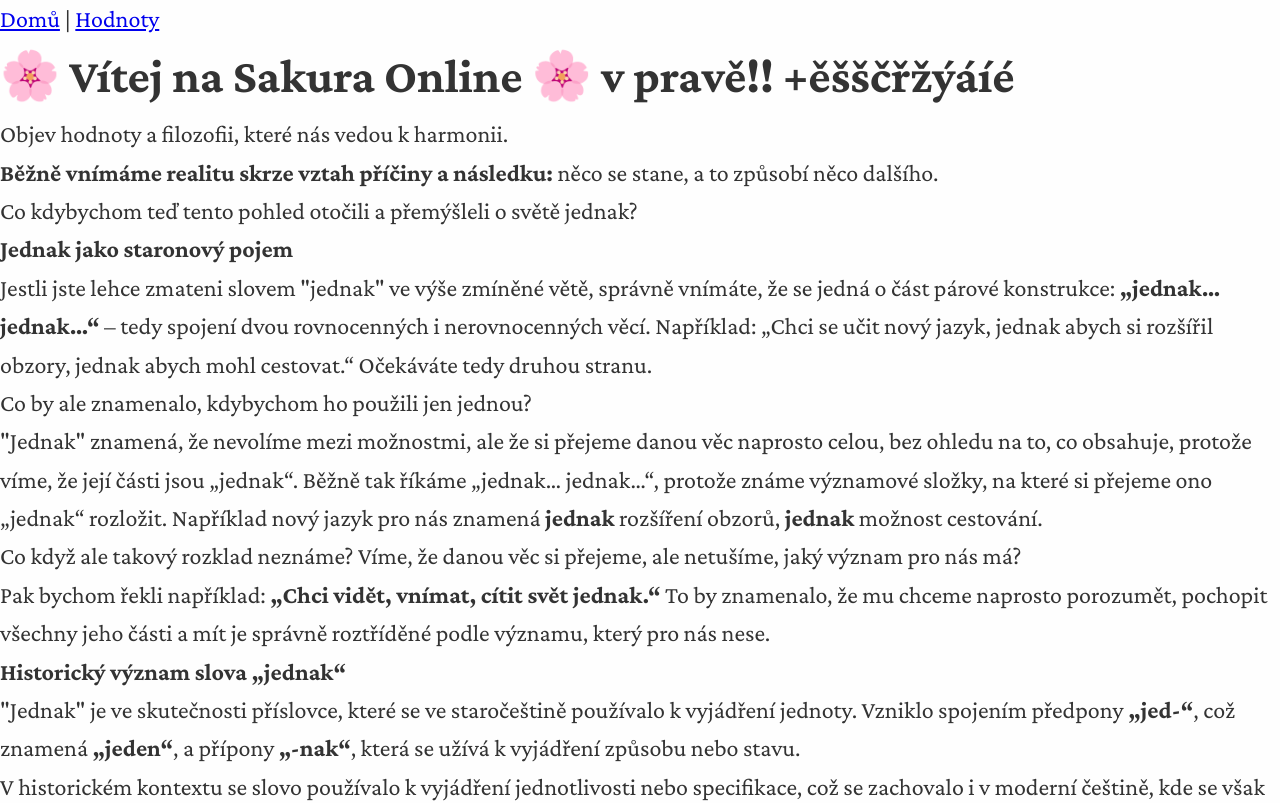
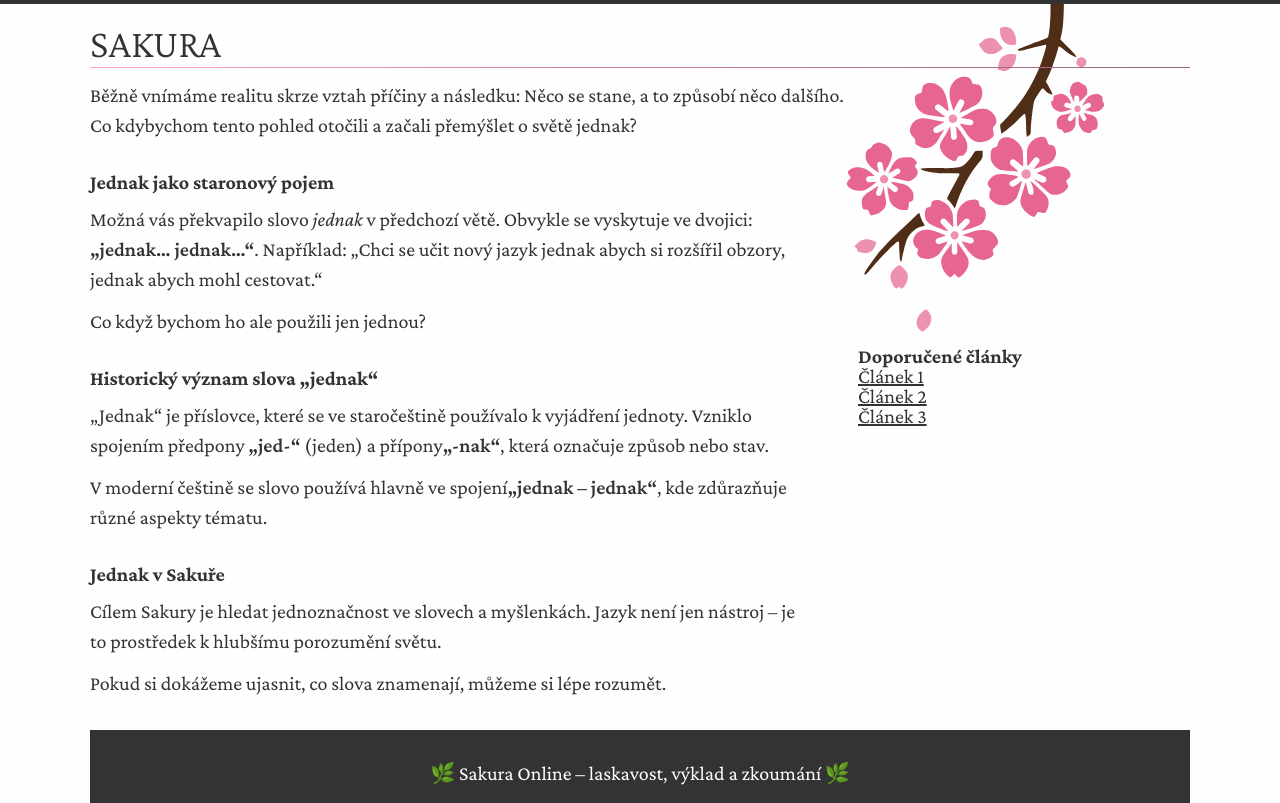
Before and after one commit to bibiviolet2/sakura-client, a React (Create React App) app: page / in a window 1280 px wide. Shown: the top 803 px of the page. Built offline with nearby package versions, Linux system fonts and the light colour scheme.

Commit message:
sakura online

```diff
--- a/src/App.tsx
+++ b/src/App.tsx
@@ -6,9 +6,9 @@
 const App = () => {
   return (
     <Router>
-      <nav>
+      {/* <nav>
         <Link to="/">Domů</Link> | <Link to="/hodnoty">Hodnoty</Link>
-      </nav>
+      </nav> */}
       <Routes>
         <Route path="/" element={<Home />} />
         <Route path="/:categoryId" element={<Category />} />
--- a/src/pages/Home.tsx
+++ b/src/pages/Home.tsx
@@ -1,45 +1,76 @@
-import { Link } from "react-router-dom";
-import styles from "@styles/Home.module.scss"; // Sass styl pro stránku
+import styles from "@styles/Home.module.scss";
 
 const Home = () => {
   return (
-    <div className={styles.homeContainer}>
-      <header className={styles.header}>
-        <h1>🌸 Vítej na Sakura Online 🌸 v pravě!! +ěšščřžýáíé</h1>
-        <p>Objev hodnoty a filozofii, které nás vedou k harmonii.</p>
+    <div className="container container--main">
+      <header className="header">
+        <h1 className="header__title">Sakura <span className="hidden">Online</span></h1>
+        <p>
+          Běžně vnímáme realitu skrze vztah příčiny a následku:
+          Něco se stane, a to způsobí něco dalšího.
+        <br />
+          Co kdybychom tento pohled otočili a začali přemýšlet o světě jednak?
+        </p>
       </header>
 
-	  <p><strong>Běžně vnímáme realitu skrze vztah příčiny a následku:</strong> něco se stane, a to způsobí něco dalšího.<br /> Co kdybychom teď tento pohled otočili a přemýšleli o světě jednak?</p>
-<p><strong>Jednak jako staronový pojem</strong></p>
-<p>Jestli jste lehce zmateni slovem "jednak" ve výše zmíněné větě, správně vnímáte, že se jedná o část párové konstrukce: <strong>„jednak… jednak…“</strong> – tedy spojení dvou rovnocenných i nerovnocenných věcí. Například: „Chci se učit nový jazyk, jednak abych si rozšířil obzory, jednak abych mohl cestovat.“ Očekáváte tedy druhou stranu.</p>
-<p>Co by ale znamenalo, kdybychom ho použili jen jednou?</p>
-<p>"Jednak" znamená, že nevolíme mezi možnostmi, ale že si přejeme danou věc naprosto celou, bez ohledu na to, co obsahuje, protože víme, že její části jsou „jednak“. Běžně tak říkáme „jednak… jednak…“, protože známe významové složky, na které si přejeme ono „jednak“ rozložit. Například nový jazyk pro nás znamená <strong>jednak</strong> rozšíření obzorů, <strong>jednak</strong> možnost cestování.</p>
-<p>Co když ale takový rozklad neznáme? Víme, že danou věc si přejeme, ale netušíme, jaký význam pro nás má?</p>
-<p>Pak bychom řekli například: <strong>„Chci vidět, vnímat, cítit svět jednak.“</strong> To by znamenalo, že mu chceme naprosto porozumět, pochopit všechny jeho části a mít je správně roztříděné podle významu, který pro nás nese.</p>
-<p><strong>Historický význam slova „jednak“</strong></p>
-<p>"Jednak" je ve skutečnosti příslovce, které se ve staročeštině používalo k vyjádření jednoty. Vzniklo spojením předpony <strong>„jed-“</strong>, což znamená <strong>„jeden“</strong>, a přípony <strong>„-nak“</strong>, která se užívá k vyjádření způsobu nebo stavu.</p>
-<p>V historickém kontextu se slovo používalo k vyjádření jednotlivosti nebo specifikace, což se zachovalo i v moderní češtině, kde se však momentálně užívá téměř výhradně ve spojení <strong>„jednak – jednak“</strong>.</p>
-<p>Dnes se slovo „jednak“ používá především k oddělování nebo spojování myšlenek a vět, čímž zdůrazňuje pluralitu nebo různé aspekty daného tématu.</p>
-<p><strong>Jednak v Sakuře</strong></p>
-<p>My ale budeme svět "otáčet" a ze všech těch dvoj a víceznačností slov nacházet jednoznačnost, ve které je možno si porozumět a shodnout se na tom, co dané slovo vlastně znamená. Protože to je základ každé pravé komunikace. Rozumíme si?</p>
-<p>Ano - Ne</p>
-<p>Pokud ano, dovoluji si tímto propůjčit staronové slovo <strong>„jednak“</strong> a dát mu nový význam, který budu užívat pouze v rámci <strong>Sakury</strong>, což je můj <strong>osobní projekt hledání skutečných významů a definic</strong>. Doufám, že mi všichni jazyk znalci odpustí tento prohřešek vůči úctě k českému jazyku, který ovládám tak, jako člověk, který tady žije s vámi a dívá se na svět stejnýma očima. A pokud vám díky tomu mohu přiblížit, jak by se dal vidět svět jednak, bude to snad i jedna věc, která by nám pomohla si lépe rozumět.</p>
-<p>Takže, jak jsme na tom nyní?</p>
+      <div className={styles.layout}>
+        <main className={styles.layoutMain} role="main">
+          <article className={styles.article}>
+            <h2 className={styles.articleTitle}>Jednak jako staronový pojem</h2>
+            <p>
+              Možná vás překvapilo slovo <em>jednak</em> v předchozí větě.
+              Obvykle se vyskytuje ve dvojici: <strong>„jednak… jednak…“</strong>.
+              Například: „Chci se učit nový jazyk jednak abych si rozšířil
+              obzory, jednak abych mohl cestovat.“
+            </p>
+            <p>Co když bychom ho ale použili jen jednou?</p>
+          </article>
 
-      <section className={styles.categories}>
-        <h2>Prozkoumej kategorie</h2>
-        <ul>
-          <li>
-            <Link to="/hodnoty">💖 Hodnoty</Link>
-          </li>
-          <li>
-            <Link to="/filozofie">📖 Filozofie</Link>
-          </li>
-        </ul>
-      </section>
+          <article className={styles.article}>
+            <h2 className={styles.articleTitle}>Historický význam slova „jednak“</h2>
+            <p>
+              „Jednak“ je příslovce, které se ve staročeštině používalo k vyjádření jednoty.
+              Vzniklo spojením předpony <strong>„jed-“</strong> (jeden) a přípony
+              <strong>„-nak“</strong>, která označuje způsob nebo stav.
+            </p>
+            <p>
+              V moderní češtině se slovo používá hlavně ve spojení
+              <strong>„jednak – jednak“</strong>, kde zdůrazňuje různé aspekty tématu.
+            </p>
+          </article>
 
-      <footer className={styles.footer}>
-        <p>🌿 Sakura Online – cesta k pravdě a laskavosti 🌿</p>
+          <article className={styles.article}>
+            <h2 className={styles.articleTitle}>Jednak v Sakuře</h2>
+            <p>
+              Cílem Sakury je hledat jednoznačnost ve slovech a myšlenkách.
+              Jazyk není jen nástroj – je to prostředek k hlubšímu porozumění světu.
+            </p>
+            <p>
+              Pokud si dokážeme ujasnit, co slova znamenají, můžeme si lépe rozumět.
+            </p>
+          </article>
+        </main>
+
+        <aside className={styles.layoutSidebar}>
+          <div className={styles.sidebar}>
+            <h2 className={styles.sidebarTitle}>Doporučené články</h2>
+            <ul className={styles.sidebarList}>
+              <li className={styles.sidebarItem}>
+                <a href="#" className={styles.sidebarLink}>Článek 1</a>
+              </li>
+              <li className={styles.sidebarItem}>
+                <a href="#" className={styles.sidebarLink}>Článek 2</a>
+              </li>
+              <li className={styles.sidebarItem}>
+                <a href="#" className={styles.sidebarLink}>Článek 3</a>
+              </li>
+            </ul>
+          </div>
+        </aside>
+      </div>
+
+      <footer className="footer">
+        <p aria-hidden="true">🌿 Sakura Online – laskavost, výklad a zkoumání 🌿</p>
       </footer>
     </div>
   );
--- a/src/styles/Home.module.scss
+++ b/src/styles/Home.module.scss
@@ -0,0 +1,37 @@
+@import "@styles/utils/media"; // Import media query mixin
+@import "@styles/utils/functions"; // Import media query mixin
+@import "@styles/utils/mixins"; // Import media query mixin
+
+// 🎨 Globalní layout
+.homeContainer {
+	display: flex;
+	flex-direction: column;
+	padding: rem(20);
+}
+
+
+
+// 🎯 Layout (Mobile-first – stacked)
+.layout {
+	display: flex;
+	flex-direction: column;
+	gap: 2rem;
+}
+
+// 🎯 Hlavní obsah
+.layoutMain {
+	flex: 1;
+}
+
+// 🖥 Desktop Layout – Sidebar vedle obsahu
+@include media-up(md) {
+	.layout {
+		display: grid;
+		grid-template-columns: 2fr 1fr; // Hlavní obsah 2x větší než sidebar
+		gap: 2rem;
+	}
+
+	.layoutSidebar {
+		padding: 1.5rem;
+	}
+}
--- a/src/styles/_base.scss
+++ b/src/styles/_base.scss
@@ -1,8 +1,10 @@
 // 🎨 Definice CSS proměnných
 :root {
-	--primary-color: #e91e63; // Sakura růžová
+	--primary-color: #E66591; // Sakura růžová
 	--secondary-color: #333; // Tmavá pro texty
 	--background-color: #fefefe; // Světlé pozadí
+	--gradient-color-primary: #FFA3CB;
+	--gradient-color-secondary: #99627A;
 	--text-color: var(--secondary-color);
 	--font-family: "Crimson Pro", sans-serif;
 }
@@ -18,7 +20,32 @@
 	font-family: var(--font-family);
 	background-color: var(--background-color);
 	color: var(--text-color);
-	line-height: 1.6;
-	font-size: 1.5rem;
+	line-height: rem(30);
+	font-size: rem(20);
 	font-display: swap;
+	border-top: 4px solid var(--secondary-color);
+	padding: 0 rem(20);
 }
+
+p {
+	font-size: rem(20);
+	line-height: rem(30);
+	margin-top: rem(12);
+}
+
+h2 {
+	font-size: rem(20);
+	margin: rem(32) 0 0 0;
+}
+
+aside {
+	margin-top: rem(150);
+}
+
+strong {
+	font-weight: 600;
+}
+
+.hidden {
+	display: none;
+}
--- /dev/null
+++ b/src/styles/_layout.scss
@@ -0,0 +1,72 @@
+.container {
+	width: 100%;
+	margin: 0 auto;
+	padding-top: rem(20);
+
+	@include media-up(lg) {
+		max-width: rem(750);
+	}
+
+	@include media-up(xl) {
+		max-width: rem(1100);
+	}
+
+	@include media-up(xxl) {
+		max-width: rem(1200);
+	}
+
+	&--main {
+		background: transparent no-repeat url(../../public/images/layout/main-bg.svg) right -80px;
+	}
+}
+
+// 🎯 Header
+.header {
+	&__title {
+		margin: 0;
+		font-size: rem(40);
+		padding: 0;
+		font-weight: 300;
+		text-transform: uppercase;
+		@include gradient-border;
+	}
+}
+
+// 🎯 Sidebar
+.sidebar {
+	background: #f8f8f8;
+	padding: 1rem;
+	border-radius: 8px;
+
+	&__title {
+		font-size: 1.2rem;
+		margin-bottom: 1rem;
+	}
+
+	&__list {
+		list-style: none;
+		padding: 0;
+	}
+
+	&__item {
+		margin-bottom: 0.5rem;
+	}
+
+	&__link {
+		color: #b34a50;
+		text-decoration: none;
+	}
+}
+
+// 🎯 Footer
+.footer {
+	background: #333;
+	color: white;
+	text-align: center;
+	padding: 1rem;
+	margin-top: 2rem;
+
+	&__text {
+		margin: 0;
+	}
+}
--- /dev/null
+++ b/src/styles/_reset.scss
@@ -0,0 +1,90 @@
+// styles/reset.scss
+
+/* Box-sizing border-box pro všechny elementy */
+*,
+*::before,
+*::after {
+	box-sizing: border-box;
+	margin: 0;
+	padding: 0;
+}
+
+/* Základní reset pro nadpisy a text */
+h1,
+h2,
+h3,
+h4,
+h5,
+h6,
+p,
+li {
+	margin: 0;
+	padding: 0;
+	font-weight: normal;
+	line-height: 1;
+	font-size: inherit;
+}
+
+/* Nadpisy mají svou váhu */
+h1,
+h2,
+h3,
+h4,
+h5,
+h6 {
+	font-weight: bold;
+}
+
+/* Reset seznamů */
+ul,
+ol,
+li {
+	list-style: none;
+	padding: 0;
+}
+
+/* Reset odkazů */
+a {
+	color: inherit;
+}
+
+/* Reset tlačítek */
+button,
+input,
+select,
+textarea {
+	font: inherit;
+	border: none;
+	outline: none;
+	background: none;
+	padding: 0;
+	margin: 0;
+}
+
+/* Reset tabulek */
+table {
+	border-collapse: collapse;
+	border-spacing: 0;
+}
+
+/* Obrázky maximálně ve svém rodiči */
+img {
+	max-width: 100%;
+	height: auto;
+	display: block;
+}
+
+/* Resetování scrollbarů pro jednotný vzhled */
+::-webkit-scrollbar {
+	width: 8px;
+	height: 8px;
+}
+
+::-webkit-scrollbar-thumb {
+	background: #bbb;
+	border-radius: 4px;
+}
+
+::-webkit-scrollbar-thumb:hover {
+	background: #999;
+}
--- /dev/null
+++ b/src/styles/utils/_functions.scss
@@ -0,0 +1,4 @@
+// utils/_functions.scss
+@function rem($pixels, $base: 16) {
+	@return #{$pixels / $base}rem;
+}
--- /dev/null
+++ b/src/styles/utils/_mixins.scss
@@ -0,0 +1,15 @@
+// utils/_mixins.scss
+@mixin gradient-border($height: 1px, $start-color: var(--gradient-color-primary), $end-color: var(--gradient-color-secondary)) {
+	position: relative;
+	padding-bottom: rem(4);
+
+	&::after {
+		content: "";
+		position: absolute;
+		bottom: 0;
+		left: 0;
+		width: 100%;
+		height: $height;
+		background-image: linear-gradient(to right, $start-color, $end-color);
+	}
+}
--- /dev/null
+++ b/src/styles/utils/_variables.scss
@@ -0,0 +1,7 @@
+$breakpoints: (
+	sm: 480px,
+	md: 768px,
+	lg: 1024px,
+	xl: 1280px,
+	xxl: 1440px
+);
```
Also changed, not shown: src/styles/global.scss (+7 -2 lines), src/styles/utils/_media.scss (added, +14 -0 lines), public/images/layout/main-bg.svg (added).
